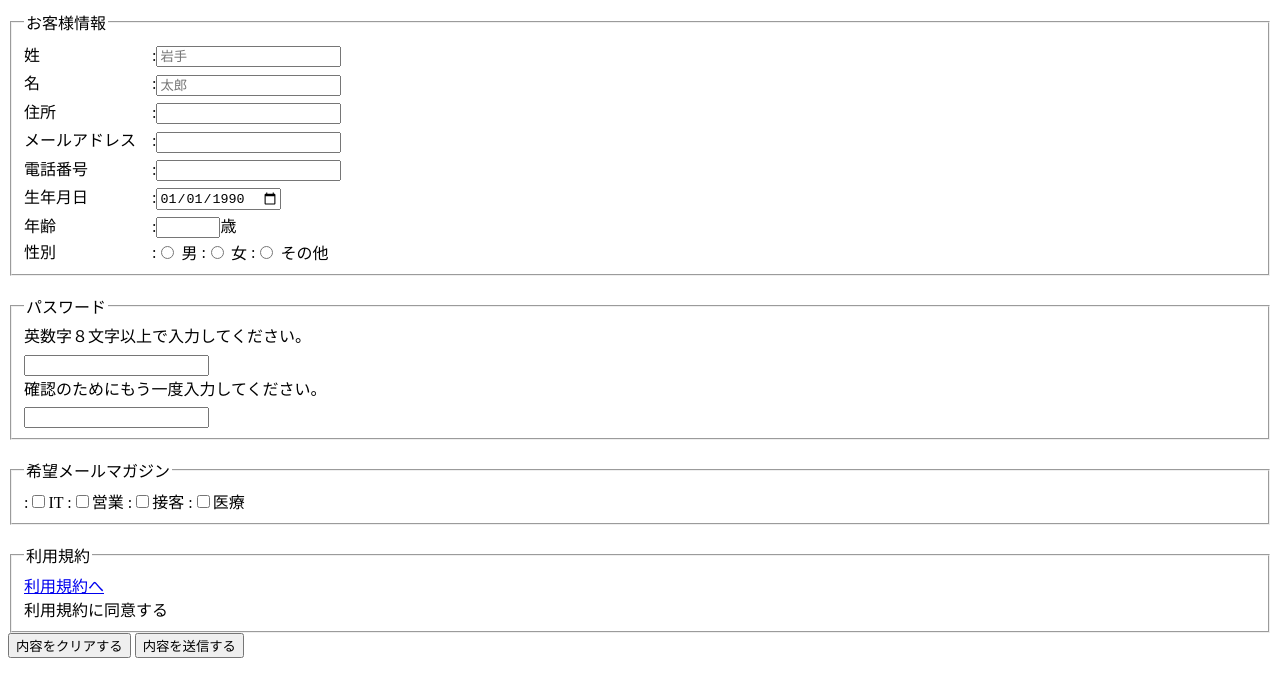
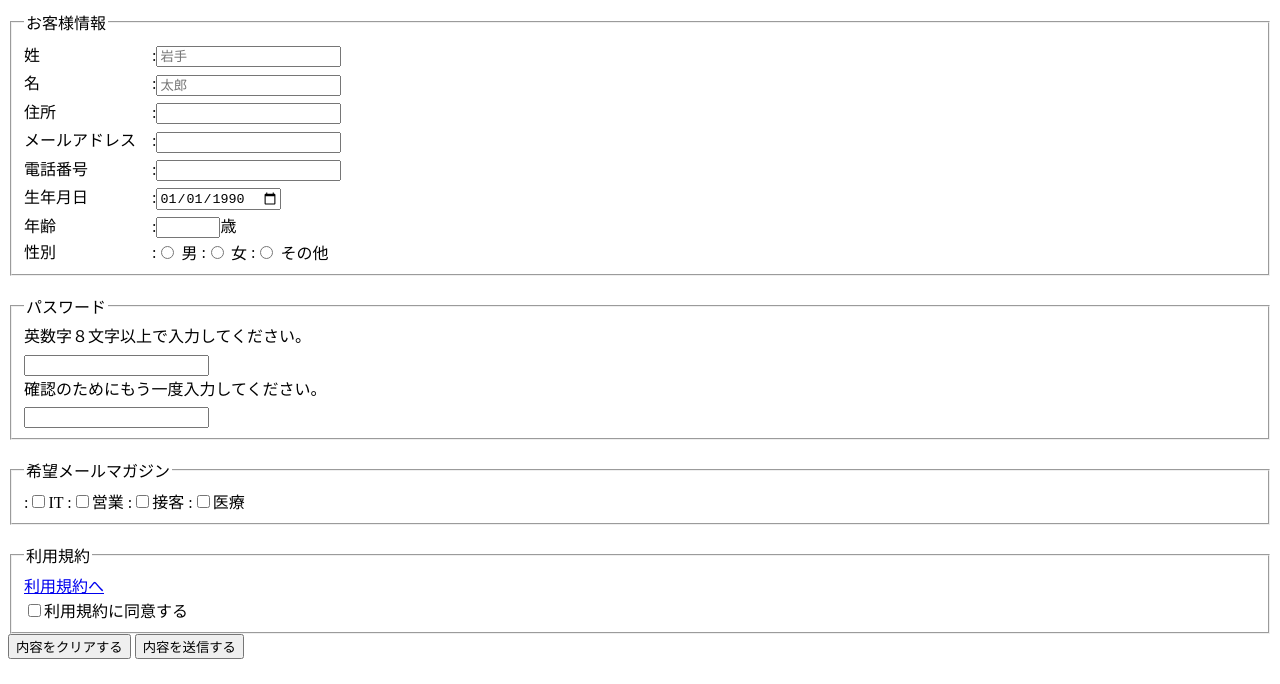
Before and after one commit to Maron32/html-task2, a plain HTML site: page form/form.html in a window 1280 px wide. Shown: the part 116-800 px from the top of the page. Drawn offline with Linux system fonts and the light colour scheme.

Commit message:
利用規約にチェックボックスの追加

```diff
--- a/form/form.html
+++ b/form/form.html
@@ -45,7 +45,7 @@
     <fieldset>
         <legend>利用規約</legend>
         <a href="terms.html" target="_blank">利用規約へ</a><br>
-        <label>利用規約に同意する</label>
+        <label><input type="checkbox" name="agreement" required>利用規約に同意する</label>
     </fieldset>
 
     <button type="reset">内容をクリアする</button>
```
